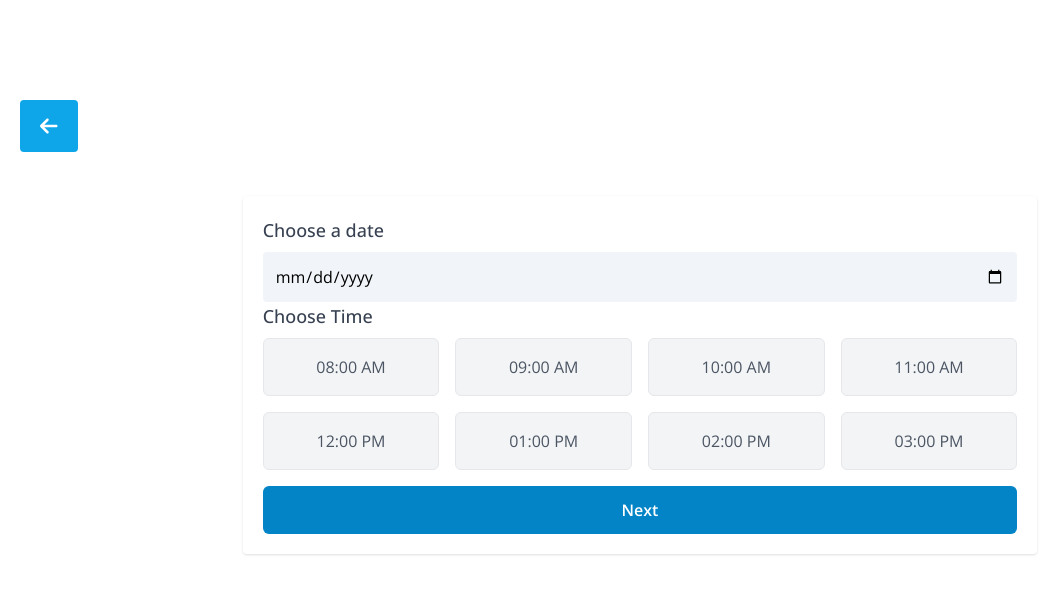
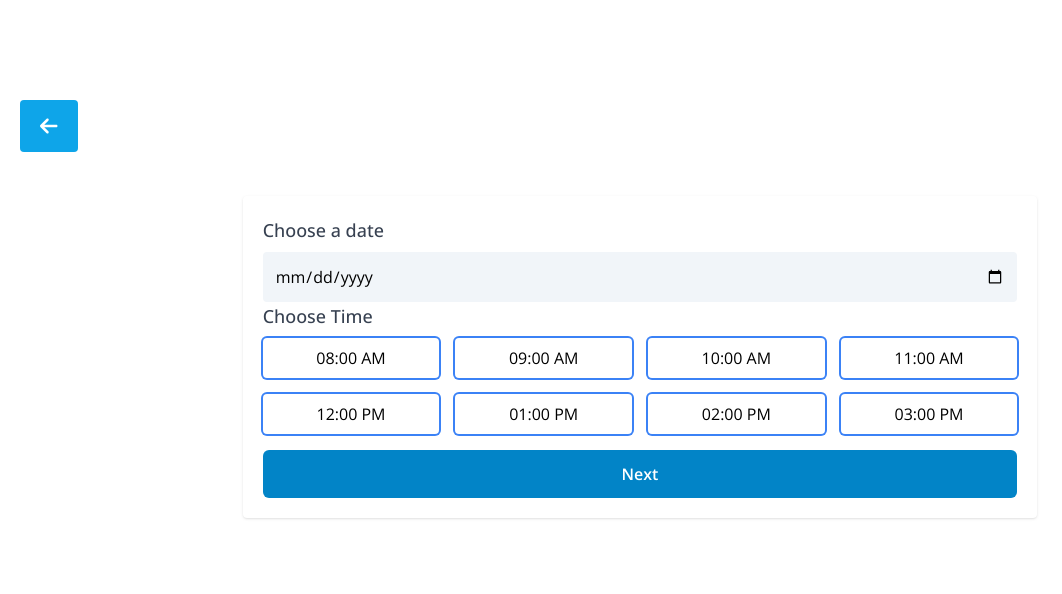
Before and after one commit to elongit/doctorAppointment-, a React (Vite) app in the folder my-app/: page /booking in a window 1280 px wide. Shown: the top 594 px of the page, without its empty margins (0-1062 px from the left). Built offline with nearby package versions, Linux system fonts and the light colour scheme.

Commit message:
fixed some css style

```diff
--- a/my-app/src/pages/doctors/doctorProfile.jsx
+++ b/my-app/src/pages/doctors/doctorProfile.jsx
@@ -83,15 +83,15 @@ const DoctorProfile = () => {
               />
 
               <label className="block text-lg font-medium text-gray-700 mb-2">Choose Time</label>
-              <div className="grid grid-cols-2 md:grid-cols-4 gap-4">
+              <div className="grid grid-cols-2 md:grid-cols-4 gap-4 text-center cursor-pointer">
                 {timeSlots.map((time) => (
                   <div
                     key={time}
                     onClick={() => handleTimeSelection(time)}
-                    className={`cursor-pointer p-4 text-center rounded-md border ${
+                    className={`p-2 rounded hover:scale-95 transition-all ${
                       selectedTime === time
-                        ? 'bg-sky-600 text-white'
-                        : 'bg-gray-100 text-gray-600 hover:bg-sky-200'
+                        ? 'bg-blue-500 text-white font-semibold'
+                        : ' ring-2 ring-blue-500 '
                     }`}
                   >
                     {time}
```
